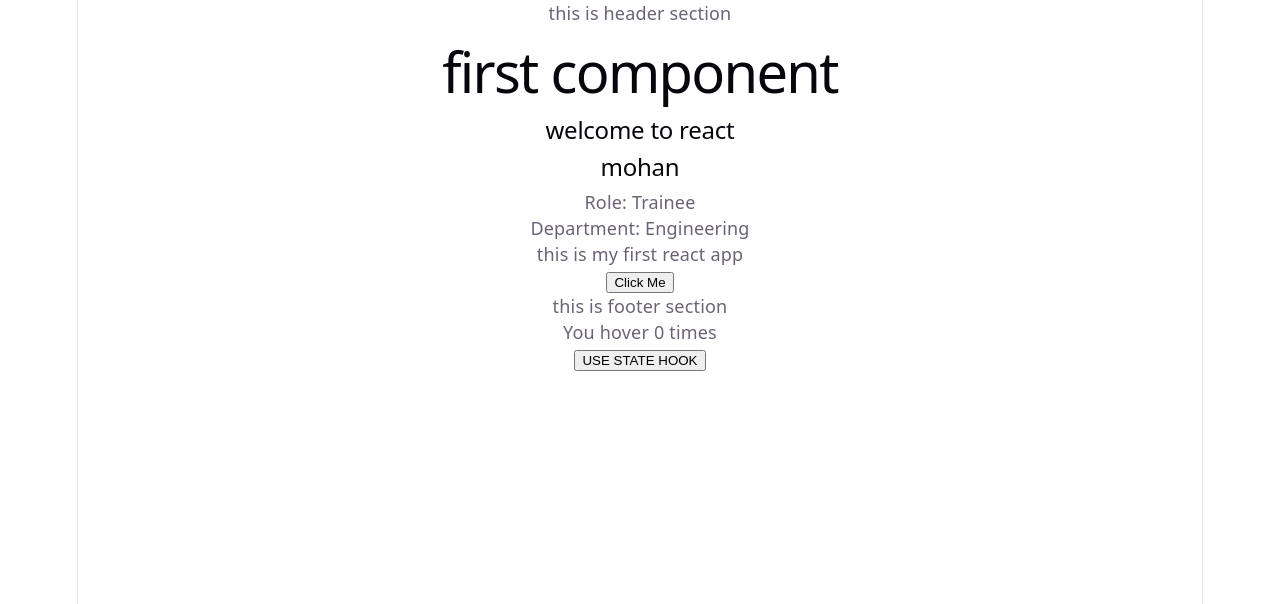
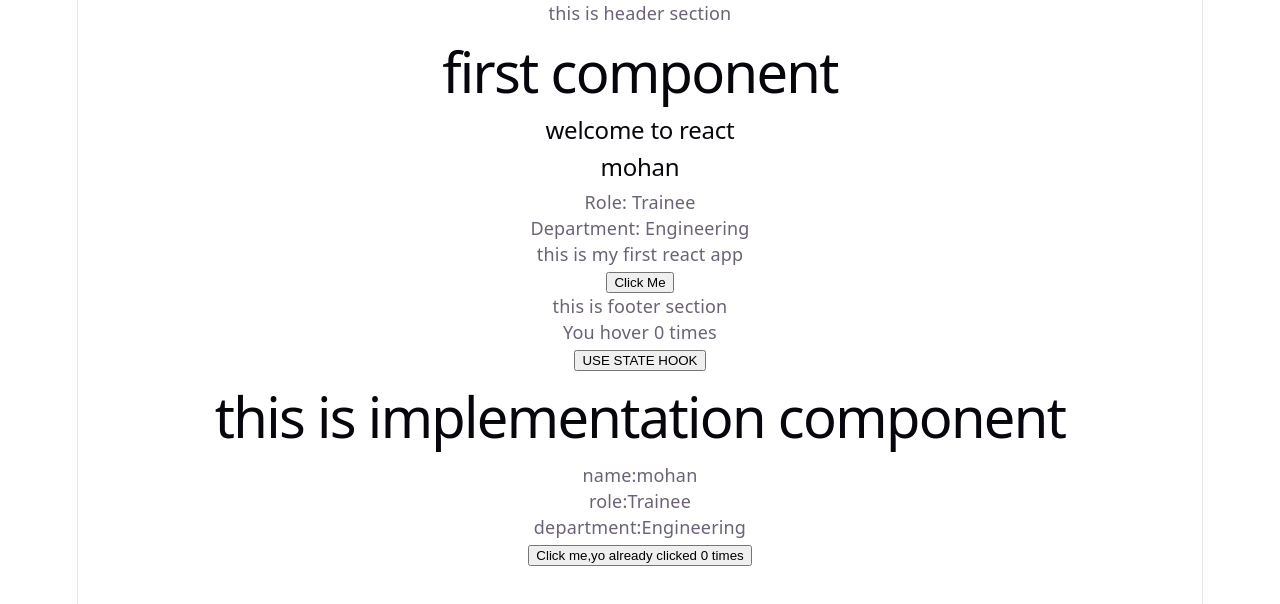
Before and after one commit to mohanpennabadi/React-learnings, a React (Vite) app in the folder my-first-app/: page / in a window 1280 px wide. Shown: the top 604 px of the page. Built offline with nearby package versions, Linux system fonts and the light colour scheme.

Commit message:
implementing components,props,events,usestate all together

```diff
--- a/my-first-app/src/App.jsx
+++ b/my-first-app/src/App.jsx
@@ -6,6 +6,7 @@ import './App.css'
 import UserProfile from './Userprofile.jsx'
 import Events from './Events.jsx'
 import Counter from './Usestate.jsx';
+import Implementation from './Implementation.jsx';
 function App() {
   const [count, setCount] = useState(0)
 
@@ -19,6 +20,7 @@ function App() {
     <Events/>
     <Footer/>
     <Counter/>
+    <Implementation name="mohan" role="Trainee" department="Engineering" />
     </>
   )
 }
--- /dev/null
+++ b/my-first-app/src/Implementation.jsx
@@ -0,0 +1,24 @@
+import {useState} from 'react';
+function Implementation(props){
+    const {name,role,department}=props;
+    const [count,setCount]=useState(0);
+    function Increment(){
+        setCount(count + 1);
+    }
+    return(
+        <>
+
+        <h1>this is implementation component</h1>
+        <p>name:{name}</p>
+        <p>role:{role}</p>
+        <p>department:{department}</p>
+        <div>
+            <button onClick={Increment}>
+                Click me,yo already clicked {count} times
+            </button>
+        </div>
+        </>
+    );
+
+}
+export default Implementation;
```
